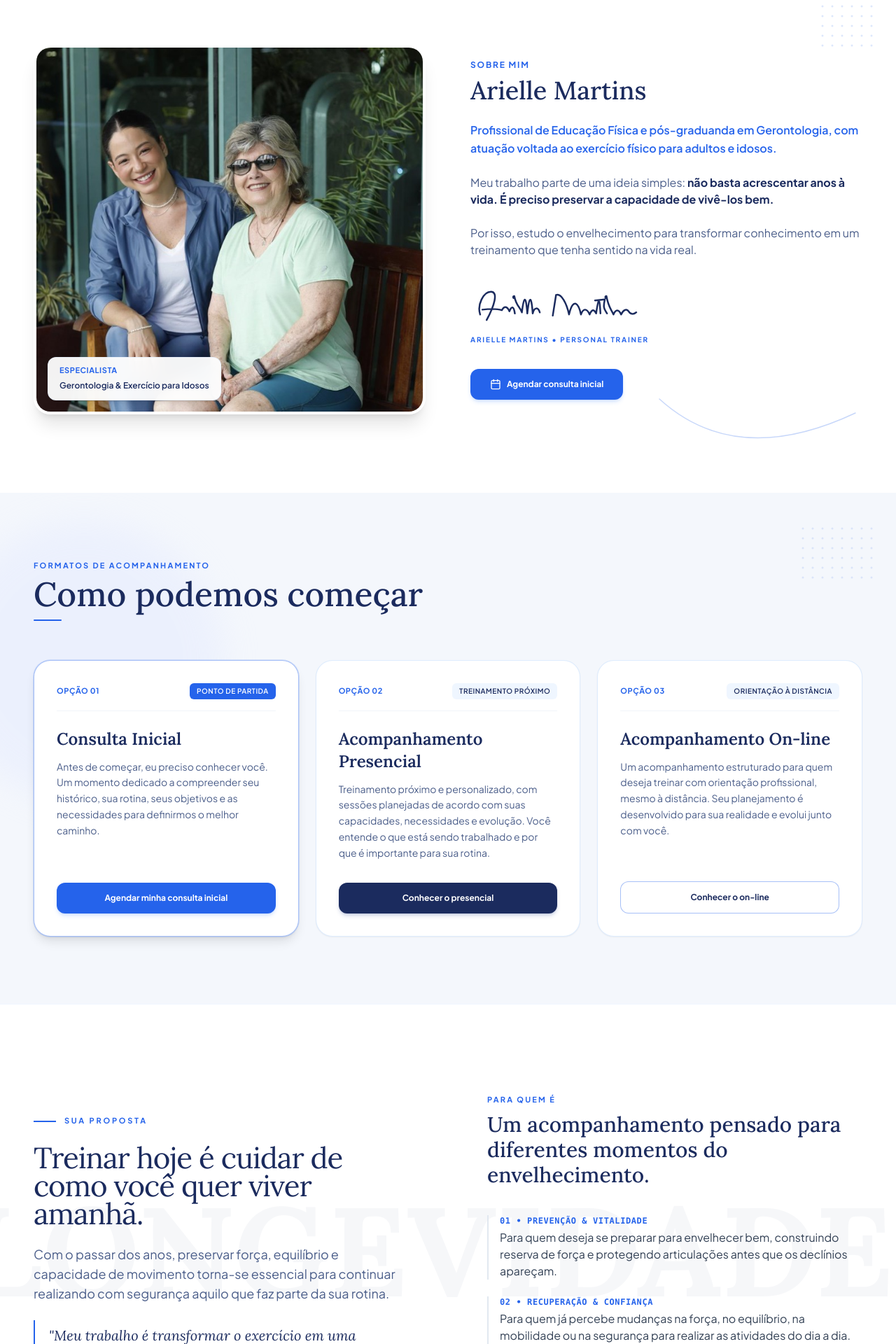
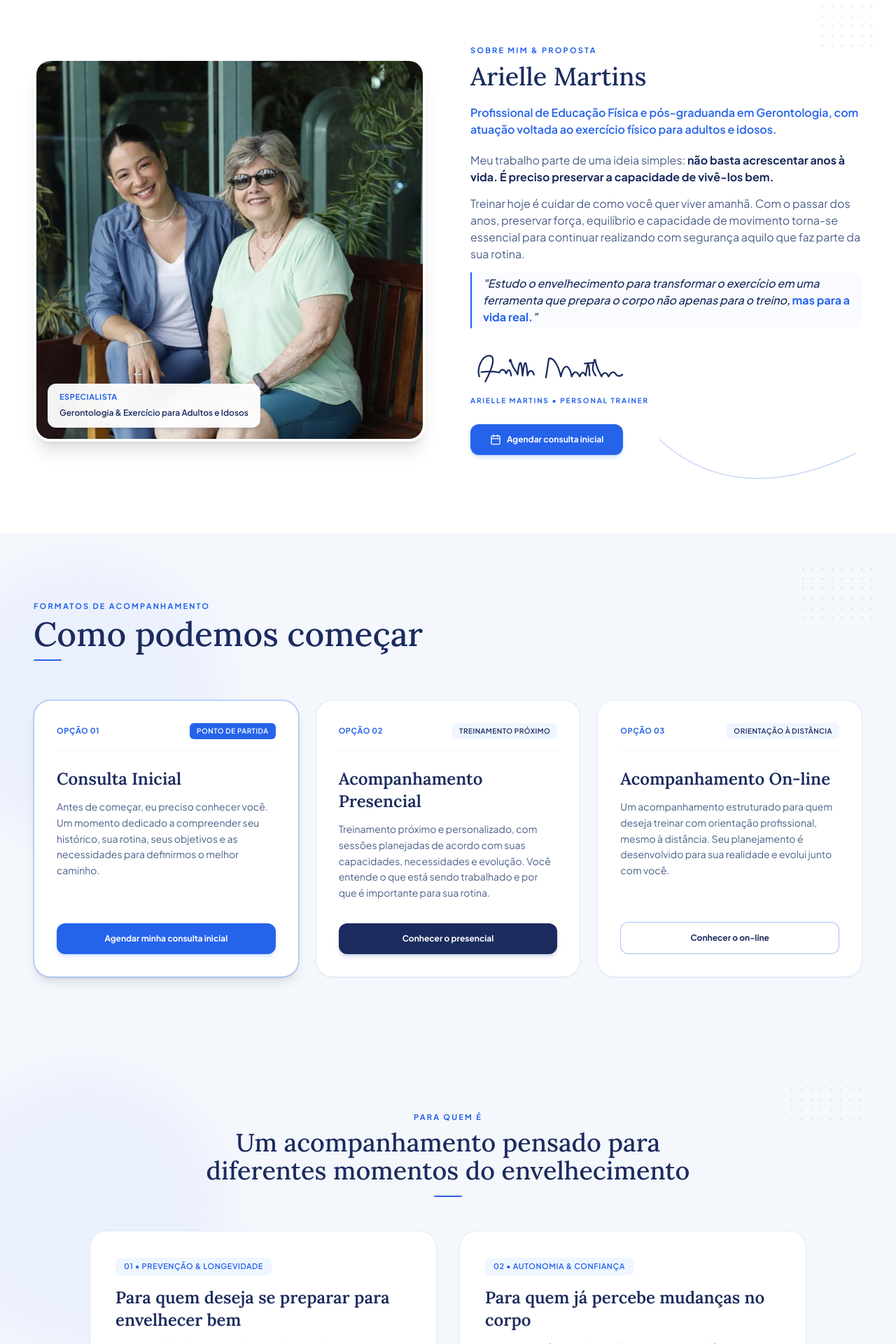
Before and after one commit to Vitorlocorreia/lpariellemartins, a React (Vite) app: page / in a window 1280 px wide. Shown: the part 880-2800 px from the top of the page at 70% size. Built offline with nearby package versions, Linux system fonts and the light colour scheme.

Commit message:
feat: seamlessly merge Sua Proposta into Sobre Mim section and streamline Para Quem E

```diff
--- a/src/components/AboutSection.jsx
+++ b/src/components/AboutSection.jsx
@@ -1,7 +1,7 @@
 import React, { useEffect, useRef } from 'react';
 import { Calendar } from 'lucide-react';
+import BackgroundCircle from './decorations/BackgroundCircle';
 import DottedPattern from './decorations/DottedPattern';
-import BackgroundCircle from './decorations/BackgroundCircle';
 import WaveLine from './decorations/WaveLine';
 import Signature from './Signature';
 import gsap from 'gsap';
@@ -37,7 +37,7 @@ export default function AboutSection({ onOpenModal }) {
           opacity: 1,
           y: 0,
           duration: 0.9,
-          stagger: 0.15,
+          stagger: 0.12,
           ease: "power2.out",
           clearProps: "all",
           scrollTrigger: {
@@ -54,7 +54,7 @@ export default function AboutSection({ onOpenModal }) {
     <section ref={sectionRef} id="sobre" className="py-20 lg:py-28 bg-white relative overflow-hidden">
       {/* Background Glow & Geometric Accent Patterns */}
       <BackgroundCircle size={450} color="#E0E7FF" opacity={0.5} className="-top-20 -left-20" />
-      <DottedPattern rows={6} cols={6} color="#2563EB" opacity={0.15} className="absolute top-10 right-8 z-0 hidden sm:block" />
+      <DottedPattern rows={6} cols={6} color="#2563EB" opacity={0.12} className="absolute top-10 right-8 z-0 hidden sm:block" />
       <WaveLine variant={2} color="#2563EB" opacity={0.25} className="absolute bottom-6 right-12 z-0 hidden lg:block" />
 
       <div className="max-w-7xl mx-auto px-4 sm:px-6 lg:px-12 relative z-10">
@@ -67,45 +67,54 @@ export default function AboutSection({ onOpenModal }) {
               <img
                 src="/images/arielle-com-aluna.jpg"
                 alt="Arielle Martins auxiliando aluna idosa nos exercícios"
-                className="w-full h-[420px] sm:h-[520px] object-cover"
+                className="w-full h-[440px] sm:h-[540px] object-cover"
                 style={{ objectPosition: 'center 8%' }}
               />
               <div className="absolute bottom-4 left-4 bg-white/95 backdrop-blur-md px-4 py-2.5 rounded-xl shadow-md border border-blue-100/50">
                 <span className="text-[11px] font-bold text-[#2563EB] uppercase tracking-wider block">Especialista</span>
-                <span className="text-xs font-semibold text-[#1B2B5E]">Gerontologia & Exercício para Idosos</span>
+                <span className="text-xs font-semibold text-[#1B2B5E]">Gerontologia & Exercício para Adultos e Idosos</span>
               </div>
             </div>
           </div>
 
-          {/* Right Column: Bio & Text & Signature */}
-          <div className="lg:col-span-6 space-y-6">
+          {/* Right Column: Bio + Proposta Integrada + Assinatura */}
+          <div className="lg:col-span-6 space-y-5">
             <div className="relative about-animate-content">
-              <span className="text-xs font-bold tracking-[0.15em] text-[#2563EB] uppercase mb-2 block">
-                Sobre Mim
+              <span className="text-[11px] font-bold tracking-[0.2em] text-[#2563EB] uppercase mb-2 block">
+                Sobre Mim & Proposta
               </span>
-              <h2 className="font-serif text-3xl sm:text-4xl text-[#1B2B5E] font-medium">
+              <h2 className="font-serif text-3xl sm:text-4xl text-[#1B2B5E] font-medium leading-tight">
                 Arielle Martins
               </h2>
             </div>
 
-            <p className="text-base font-semibold text-[#2563EB] leading-relaxed about-animate-content">
+            <p className="text-sm sm:text-base font-semibold text-[#2563EB] leading-snug about-animate-content">
               Profissional de Educação Física e pós-graduanda em Gerontologia, com atuação voltada ao exercício físico para adultos e idosos.
             </p>
 
-            <p className="text-[#4B5E8A] text-sm sm:text-base leading-relaxed about-animate-content">
-              Meu trabalho parte de uma ideia simples: <strong className="text-[#1B2B5E]">não basta acrescentar anos à vida. É preciso preservar a capacidade de vivê-los bem.</strong>
-            </p>
+            <div className="space-y-3.5 text-[#4B5E8A] text-sm sm:text-base leading-relaxed about-animate-content">
+              <p>
+                Meu trabalho parte de uma ideia simples: <strong className="text-[#1B2B5E]">não basta acrescentar anos à vida. É preciso preservar a capacidade de vivê-los bem.</strong>
+              </p>
 
-            <p className="text-[#4B5E8A] text-sm sm:text-base leading-relaxed about-animate-content">
-              Por isso, estudo o envelhecimento para transformar conhecimento em um treinamento que tenha sentido na vida real.
-            </p>
+              <p>
+                Treinar hoje é cuidar de como você quer viver amanhã. Com o passar dos anos, preservar força, equilíbrio e capacidade de movimento torna-se essencial para continuar realizando com segurança aquilo que faz parte da sua rotina.
+              </p>
+
+              {/* Destaque da Proposta */}
+              <div className="pl-4 border-l-2 border-[#2563EB] py-1 my-3 bg-blue-50/40 rounded-r-xl pr-3">
+                <p className="font-medium text-[#1B2B5E] text-sm sm:text-base italic">
+                  "Estudo o envelhecimento para transformar o exercício em uma ferramenta que prepara o corpo não apenas para o treino, <span className="text-[#2563EB] font-bold not-italic">mas para a vida real.</span>"
+                </p>
+              </div>
+            </div>
 
             {/* Cursive SVG Signature */}
-            <div className="pt-2 about-animate-content">
-              <Signature width={240} height={75} color="#1B2B5E" />
+            <div className="pt-1 about-animate-content">
+              <Signature width={220} height={70} color="#1B2B5E" />
             </div>
 
-            <div className="pt-2 about-animate-content">
+            <div className="pt-1 about-animate-content">
               <button
                 onClick={onOpenModal}
                 className="inline-flex items-center gap-2 bg-[#2563EB] hover:bg-[#1D4ED8] text-white px-7 py-3.5 rounded-xl text-xs font-bold transition-all shadow-md shadow-blue-500/20 active:scale-95 cursor-pointer"
--- a/src/components/WhyTrainSection.jsx
+++ b/src/components/WhyTrainSection.jsx
@@ -1,4 +1,7 @@
 import React, { useEffect, useRef } from 'react';
+import { ArrowUpRight } from 'lucide-react';
+import BackgroundCircle from './decorations/BackgroundCircle';
+import DottedPattern from './decorations/DottedPattern';
 import gsap from 'gsap';
 import { ScrollTrigger } from 'gsap/ScrollTrigger';
 
@@ -12,19 +15,12 @@ export default function WhyTrainSection() {
     if (!section) return;
 
     const ctx = gsap.context(() => {
-      gsap.fromTo('.manifesto-left',
-        { opacity: 0, x: -30 },
+      gsap.fromTo('.para-quem-anim',
+        { opacity: 0, y: 25 },
         {
-          opacity: 1, x: 0, duration: 0.9, ease: 'power2.out',
-          scrollTrigger: { trigger: section, start: 'top 75%' }
-        }
-      );
-
-      gsap.fromTo('.manifesto-right',
-        { opacity: 0, x: 30 },
-        {
-          opacity: 1, x: 0, duration: 0.9, ease: 'power2.out',
-          scrollTrigger: { trigger: section, start: 'top 75%' }
+          opacity: 1, y: 0, stagger: 0.12, duration: 0.8,
+          ease: 'power2.out', clearProps: 'all',
+          scrollTrigger: { trigger: section, start: 'top 80%' }
         }
       );
     }, section);
@@ -33,99 +29,73 @@ export default function WhyTrainSection() {
   }, []);
 
   return (
-    <section
-      ref={sectionRef}
-      id="proposta"
-      className="py-20 lg:py-32 bg-white relative overflow-hidden border-y border-blue-50"
-    >
-      {/* Subtle architectural background watermarks */}
-      <div className="absolute top-1/2 -left-12 -translate-y-1/2 select-none pointer-events-none opacity-[0.03] text-[180px] font-serif font-bold text-[#1B2B5E] leading-none whitespace-nowrap hidden lg:block">
-        LONGEVIDADE
-      </div>
+    <section ref={sectionRef} id="para-quem" className="py-16 lg:py-24 bg-[#F4F7FC] relative overflow-hidden">
+      <BackgroundCircle size={400} color="#E0E7FF" opacity={0.4} className="top-10 -left-20 z-0" />
+      <DottedPattern rows={5} cols={8} color="#2563EB" opacity={0.1} className="absolute top-12 right-12 z-0 hidden sm:block" />
 
       <div className="max-w-7xl mx-auto px-4 sm:px-6 lg:px-12 relative z-10">
 
-        {/* Asymmetrical Magazine Split Grid — ZERO Cards */}
-        <div className="grid grid-cols-1 lg:grid-cols-12 gap-12 lg:gap-16 items-center">
+        {/* Header: 3. PARA QUEM É */}
+        <div className="text-center max-w-3xl mx-auto mb-12 para-quem-anim">
+          <span className="text-[11px] font-bold tracking-[0.2em] text-[#2563EB] uppercase block mb-2">
+            Para Quem É
+          </span>
+          <h2 className="font-serif text-3xl sm:text-4xl text-[#1B2B5E] font-medium leading-tight">
+            Um acompanhamento pensado para diferentes momentos do envelhecimento
+          </h2>
+          <div className="h-0.5 w-10 bg-[#2563EB] mx-auto mt-4 rounded-full" />
+        </div>
 
-          {/* Left Column: Big Philosophy & Manifesto Statement */}
-          <div className="lg:col-span-6 manifesto-left space-y-6 lg:pr-6">
+        {/* Dual Paths — Estilo Editorial Limpo */}
+        <div className="grid grid-cols-1 md:grid-cols-2 gap-8 max-w-5xl mx-auto para-quem-anim">
 
-            <div className="flex items-center gap-3">
-              <span className="h-[2px] w-8 bg-[#2563EB]" />
-              <span className="text-[11px] font-bold tracking-[0.25em] text-[#2563EB] uppercase">
-                Sua Proposta
+          {/* Momento 01: Prevenção */}
+          <div className="bg-white rounded-3xl p-8 sm:p-9 border border-blue-100/90 shadow-sm flex flex-col justify-between hover:border-blue-300 transition-all duration-300">
+            <div>
+              <span className="text-[11px] font-semibold tracking-wider text-[#2563EB] uppercase bg-blue-50 px-3 py-1 rounded-md mb-4 inline-block">
+                01 • Prevenção & Longevidade
               </span>
-            </div>
-
-            <h2 className="font-serif text-3xl sm:text-4xl lg:text-[42px] text-[#1B2B5E] font-normal leading-[1.18] tracking-tight">
-              Treinar hoje é cuidar de como você quer viver amanhã.
-            </h2>
-
-            <p className="text-[#4B5E8A] text-base sm:text-lg leading-relaxed font-normal">
-              Com o passar dos anos, preservar força, equilíbrio e capacidade de movimento torna-se essencial para continuar realizando com segurança aquilo que faz parte da sua rotina.
-            </p>
-
-            {/* Impact Quote Accent */}
-            <div className="pt-2 pl-5 border-l-2 border-[#2563EB]">
-              <p className="font-serif italic text-lg sm:text-xl text-[#1B2B5E] leading-snug">
-                "Meu trabalho é transformar o exercício em uma ferramenta para preparar o corpo não apenas para o treino, <span className="text-[#2563EB] not-italic font-sans font-bold">mas para a vida.</span>"
+              <h3 className="font-serif text-2xl font-semibold text-[#1B2B5E] mb-3">
+                Para quem deseja se preparar para envelhecer bem
+              </h3>
+              <p className="text-[#4B5E8A] text-sm sm:text-base leading-relaxed mb-6">
+                Construção de reserva funcional e fortalecimento muscular antes que o corpo comece a apresentar limitações ou perda de vitalidade.
               </p>
             </div>
 
+            <div className="pt-4 border-t border-slate-100 flex items-center justify-between text-xs font-semibold text-[#1B2B5E]">
+              <span>Foco: Autonomia prolongada & proteção</span>
+              <ArrowUpRight size={16} className="text-[#2563EB]" />
+            </div>
           </div>
 
-          {/* Right Column: "Para Quem É" — Seamless Dual-Path Editorial Flow */}
-          <div className="lg:col-span-6 manifesto-right lg:pl-6">
-
-            <div className="space-y-8">
-
-              <div>
-                <span className="text-[11px] font-bold tracking-[0.2em] text-[#2563EB] uppercase block mb-2">
-                  Para Quem É
-                </span>
-                <h3 className="font-serif text-2xl sm:text-3xl text-[#1B2B5E] font-medium leading-snug">
-                  Um acompanhamento pensado para diferentes momentos do envelhecimento.
-                </h3>
-              </div>
-
-              {/* Seamless Typography Split — No box cards */}
-              <div className="space-y-6 pt-2">
-
-                {/* Momento 01 */}
-                <div className="group pl-4 border-l-2 border-slate-200 hover:border-[#2563EB] transition-colors duration-300">
-                  <span className="text-xs font-mono font-bold tracking-wider text-[#2563EB] uppercase block mb-1">
-                    01 • Prevenção & Vitalidade
-                  </span>
-                  <p className="text-[#334155] text-sm sm:text-base leading-relaxed">
-                    Para quem deseja se preparar para envelhecer bem, construindo reserva de força e protegendo articulações antes que os declínios apareçam.
-                  </p>
-                </div>
-
-                {/* Momento 02 */}
-                <div className="group pl-4 border-l-2 border-slate-200 hover:border-[#2563EB] transition-colors duration-300">
-                  <span className="text-xs font-mono font-bold tracking-wider text-[#2563EB] uppercase block mb-1">
-                    02 • Recuperação & Confiança
-                  </span>
-                  <p className="text-[#334155] text-sm sm:text-base leading-relaxed">
-                    Para quem já percebe mudanças na força, no equilíbrio, na mobilidade ou na segurança para realizar as atividades do dia a dia.
-                  </p>
-                </div>
-
-              </div>
-
-              {/* Bottom Grounding Note */}
-              <div className="pt-4 border-t border-slate-100 flex items-center gap-3">
-                <span className="w-2 h-2 rounded-full bg-[#2563EB] shrink-0" />
-                <p className="text-xs sm:text-sm font-semibold text-[#1B2B5E]">
-                  Cada pessoa parte de um ponto diferente. <span className="text-[#2563EB]">E é a partir dele que o trabalho começa.</span>
-                </p>
-              </div>
-
+          {/* Momento 02: Recuperação */}
+          <div className="bg-white rounded-3xl p-8 sm:p-9 border border-blue-100/90 shadow-sm flex flex-col justify-between hover:border-blue-300 transition-all duration-300">
+            <div>
+              <span className="text-[11px] font-semibold tracking-wider text-[#2563EB] uppercase bg-blue-50 px-3 py-1 rounded-md mb-4 inline-block">
+                02 • Autonomia & Confiança
+              </span>
+              <h3 className="font-serif text-2xl font-semibold text-[#1B2B5E] mb-3">
+                Para quem já percebe mudanças no corpo
+              </h3>
+              <p className="text-[#4B5E8A] text-sm sm:text-base leading-relaxed mb-6">
+                Para quem já nota alterações na força, equilíbrio, mobilidade ou busca resgatar a segurança para realizar as tarefas do cotidiano.
+              </p>
             </div>
 
+            <div className="pt-4 border-t border-slate-100 flex items-center justify-between text-xs font-semibold text-[#1B2B5E]">
+              <span>Foco: Equilíbrio, mobilidade & firmeza</span>
+              <ArrowUpRight size={16} className="text-[#2563EB]" />
+            </div>
           </div>
 
+        </div>
+
+        {/* Fechamento */}
+        <div className="text-center mt-10 para-quem-anim">
+          <p className="inline-block bg-white px-6 py-3 rounded-full border border-blue-100/80 shadow-xs text-sm text-[#1B2B5E]">
+            Cada pessoa parte de um ponto diferente. <strong className="text-[#2563EB] font-bold">E é a partir dele que o trabalho começa.</strong>
+          </p>
         </div>
 
       </div>
```
